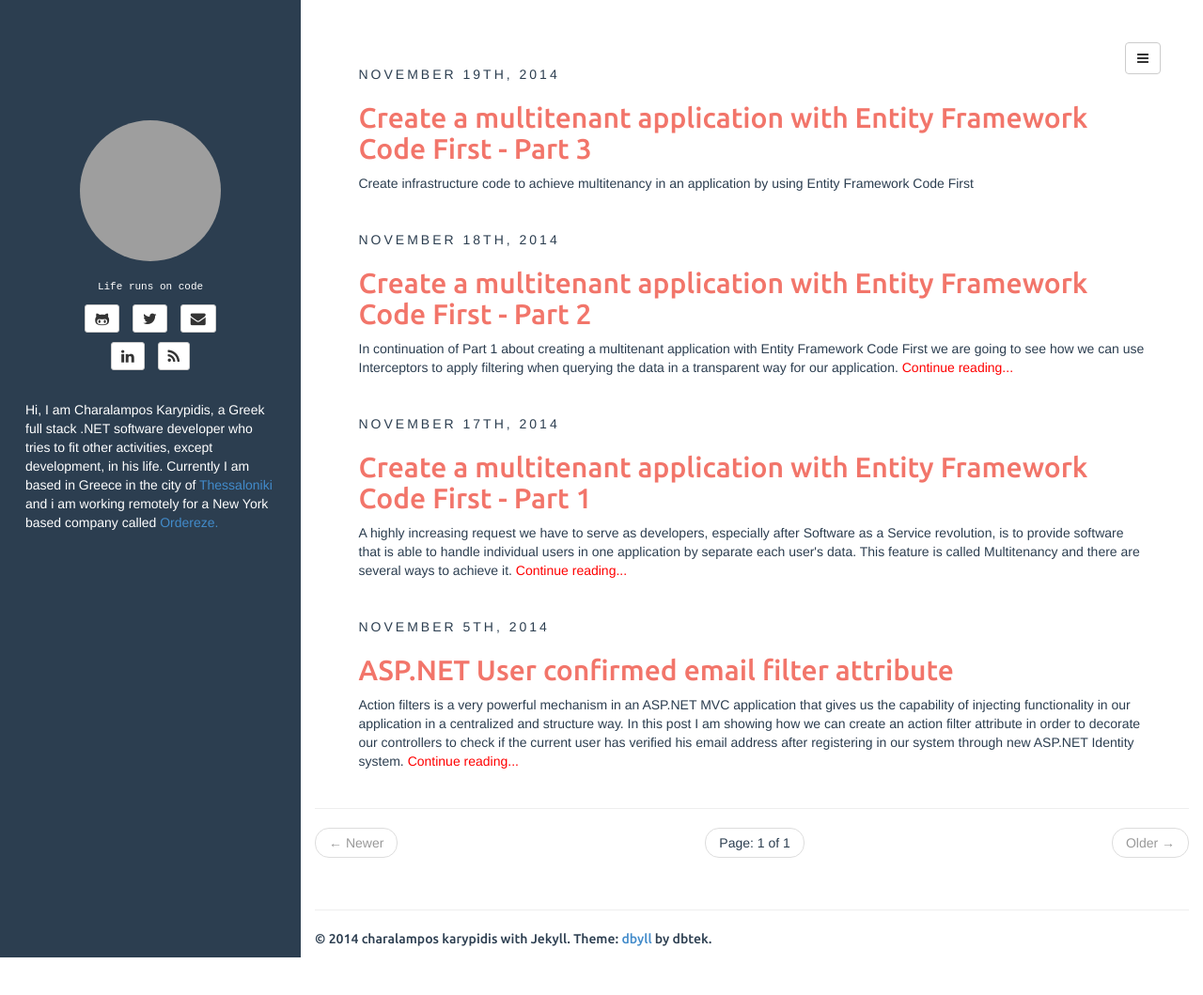
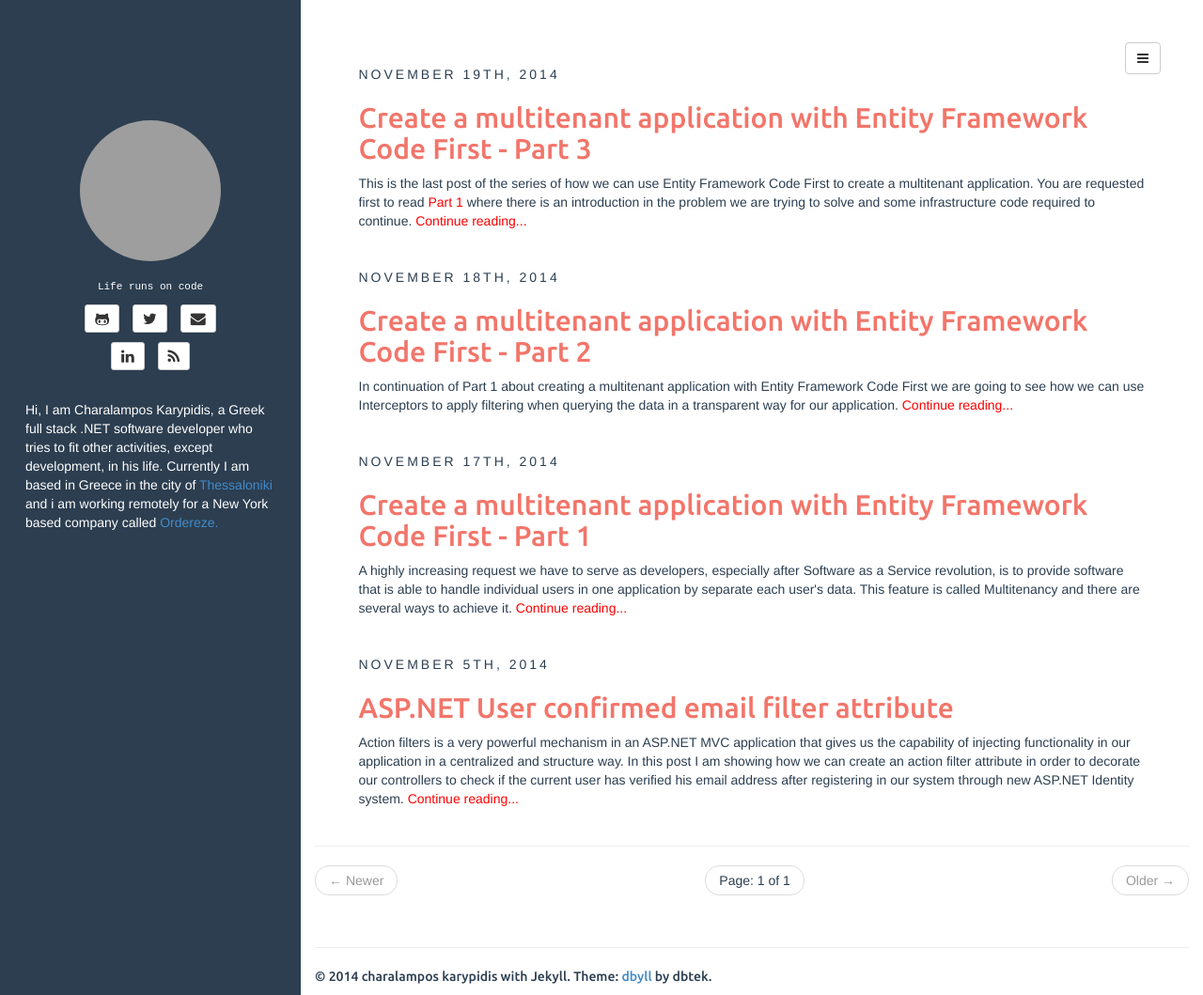
Before and after one commit to xabikos/xabikos.github.io, a Jekyll site: the page built from index.html, in a window 1280 px wide and 1059 px high. Shown: the whole window at 94% size. Built offline with Jekyll 4.4.1, drawn with Linux system fonts in a browser that asks for light colours; the list of posts is cut into pages by our own code; grey boxes are pictures that could not be loaded.

Commit message:
Add short info to third post of create a multitenant application

```diff
--- a/_posts/2014-11-19-create-a-multitenant-application-with-entity-framework-code-first---part-3.md
+++ b/_posts/2014-11-19-create-a-multitenant-application-with-entity-framework-code-first---part-3.md
@@ -7,7 +7,7 @@ categories: [multitenant, application design, software as a service]
 tags: [entity framework, multi-tenant, interceptors, code first]
 fullview: false
 comments: true
-shortinfo:
+shortinfo: This is the last post of the series of how we can use Entity Framework Code First to create a multitenant application. You are requested first to read <a href="http://xabikos.com/multitenant/application%20design/software%20as%20a%20service/2014/11/17/create-a-multitenant-application-with-entity-framework-code-first---part-1.html"> Part 1</a> where there is an introduction in the problem we are trying to solve and some infrastructure code required to continue.
 ---
 
 #### Connection with previous posts
```
